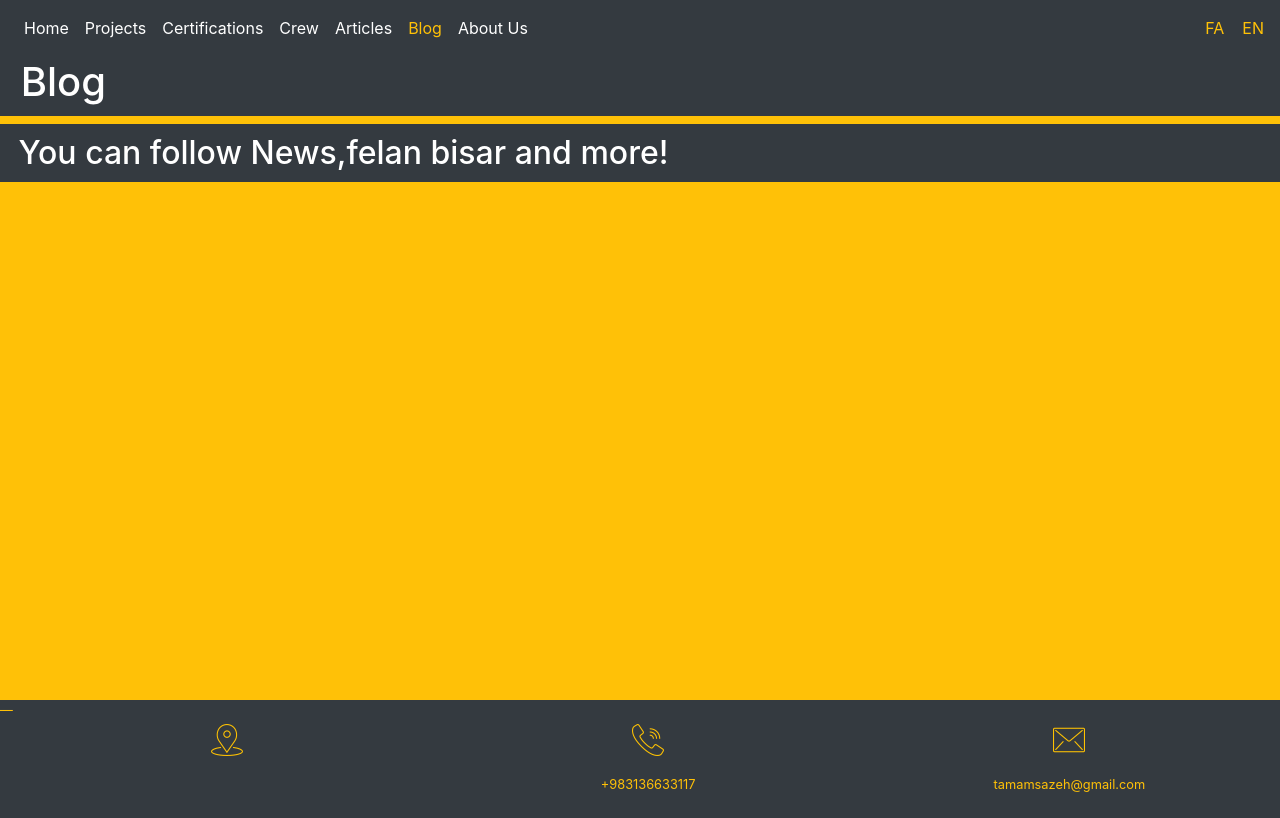
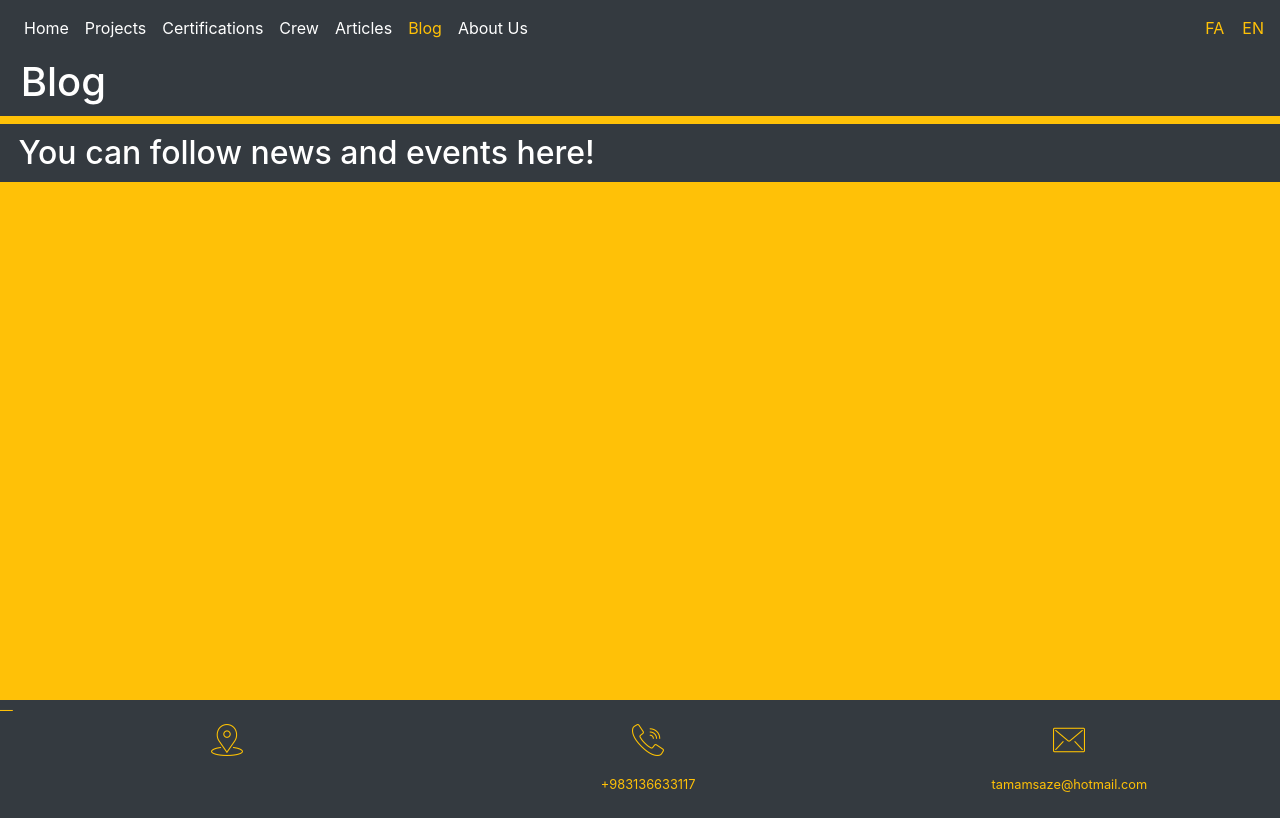
Before and after one commit to pariyamd/TamamsazehWebSite, a Django app: page /en/blog/ in a window 1280 px wide. Run offline with Django 3.2, Linux system fonts and the light colour scheme; data that the repository does not hold is empty; some libraries are stand-ins or nearby versions.

Commit message:
projectfa-email-blogtitle

```diff
--- a/tamamsazeh/templates/tamamsazeh/base.html
+++ b/tamamsazeh/templates/tamamsazeh/base.html
@@ -100,7 +100,7 @@
         <div class="row bg-dark text-warning blockquote-footer p-0 m-0">
             <div class="col-md-3 mx-auto p-4 justify-content-center align-items-center text-center"><img src="/static/img/icon/placeholder.png"><br><br></div>
             <div class="col-md-3 mx-auto p-4 justify-content-center align-items-center text-center"><img src="/static/img/icon/call.png"><br><br>+983136633117</div>
-            <div class="col-md-3 mx-auto p-4 justify-content-center align-items-center text-center"><img src="/static/img/icon/email.png"><br><br>tamamsazeh@gmail.com</div>
+            <div class="col-md-3 mx-auto p-4 justify-content-center align-items-center text-center"><img src="/static/img/icon/email.png"><br><br>tamamsaze@hotmail.com</div>
         </div>
       </footer>
     {% endblock %}
--- a/tamamsazeh/templates/tamamsazeh/blog.html
+++ b/tamamsazeh/templates/tamamsazeh/blog.html
@@ -7,7 +7,7 @@
         }</style>
 
     <h1 class="bg-dark text-white" style="padding: 10px;">&nbsp;Blog</h1>
-    <h2 class="bg-dark text-white" style="padding: 10px;">&nbsp;You can follow News,felan bisar and more!</h2>
+    <h2 class="bg-dark text-white" style="padding: 10px;">&nbsp;You can follow news and events here!</h2>
     <div  class="overflow-auto " style="height: 420px;margin-right: 20px;padding-right: 0px;" >
     {% for item in posts %}
         <div class="accordion" id="accordionExample" style="padding-bottom: 10px">
--- a/tamamsazehFa/templates/tamamsazehFa/base.html
+++ b/tamamsazehFa/templates/tamamsazehFa/base.html
@@ -163,7 +163,7 @@
         <div class="row bg-dark text-warning blockquote-footer p-0 m-0">
             <div class="col-md-3 mx-auto p-4 justify-content-center align-items-center text-center"><img src="/static/img/icon/placeholder.png"><br><br>اصفهان خیابان چهار باغ بالا کوچه شهید همتی پلاک ۱۱۰</div>
             <div class="col-md-3 mx-auto p-4 justify-content-center align-items-center text-center"><img src="/static/img/icon/call.png"><br><br>+983136633117</div>
-            <div class="col-md-3 mx-auto p-4 justify-content-center align-items-center text-center"><img src="/static/img/icon/email.png"><br><br>tamamsazeh@gmail.com</div>
+            <div class="col-md-3 mx-auto p-4 justify-content-center align-items-center text-center"><img src="/static/img/icon/email.png"><br><br>tamamsaze@hotmail.com</div>
         </div>
       </footer>
     {% endblock %}
--- a/tamamsazehFa/views.py
+++ b/tamamsazehFa/views.py
@@ -8,7 +8,8 @@ GENRE = ['نفت گاز و پتروشیمی','مراکز علمی آموزشی
 
 
 def projects(request):
-    return render(request=request, template_name='tamamsazehFa/projects.html')
+    return render(request=request, template_name='tamamsazehFa/projects.html',context={
+        'projects': ProjectFa.objects.all()})
 
 
 def main_page(request):
```
Also changed, not shown: tamamsazehFa/templates/tamamsazehFa/projects.html (+6 -6 lines).
